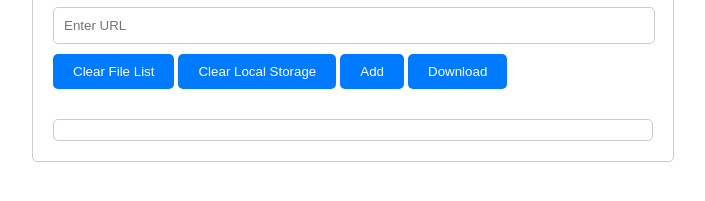
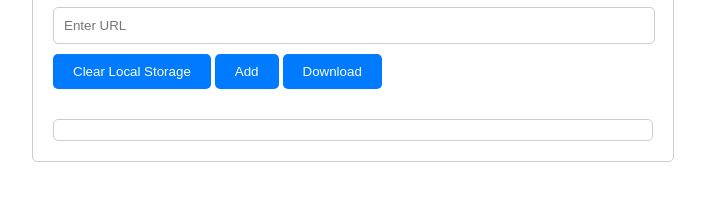
Before and after one commit to AshutoshGoswami24/List-Generater, a plain HTML site: page index.html in a window 1280 px wide. Shown: the part 147-348 px from the top of the page, without its empty margins (287-992 px from the left). Drawn offline with Linux system fonts and the light colour scheme.

Commit message:
Update index.html

```diff
--- a/index.html
+++ b/index.html
@@ -11,7 +11,6 @@
         <h1>File Name URL Tracker</h1>
         <input type="text" id="fileNameInput" placeholder="Enter File Name">
         <input type="text" id="urlInput" placeholder="Enter URL">
-          <button onclick="clearFileList()">Clear File List</button> <!-- New Clear File List button -->
         <button onclick="clearLocalStorage()">Clear Local Storage</button> <!-- New Clear Local Storage button -->
         <button onclick="addEntry()">Add</button>
         <button onclick="downloadFile()">Download</button>
```
